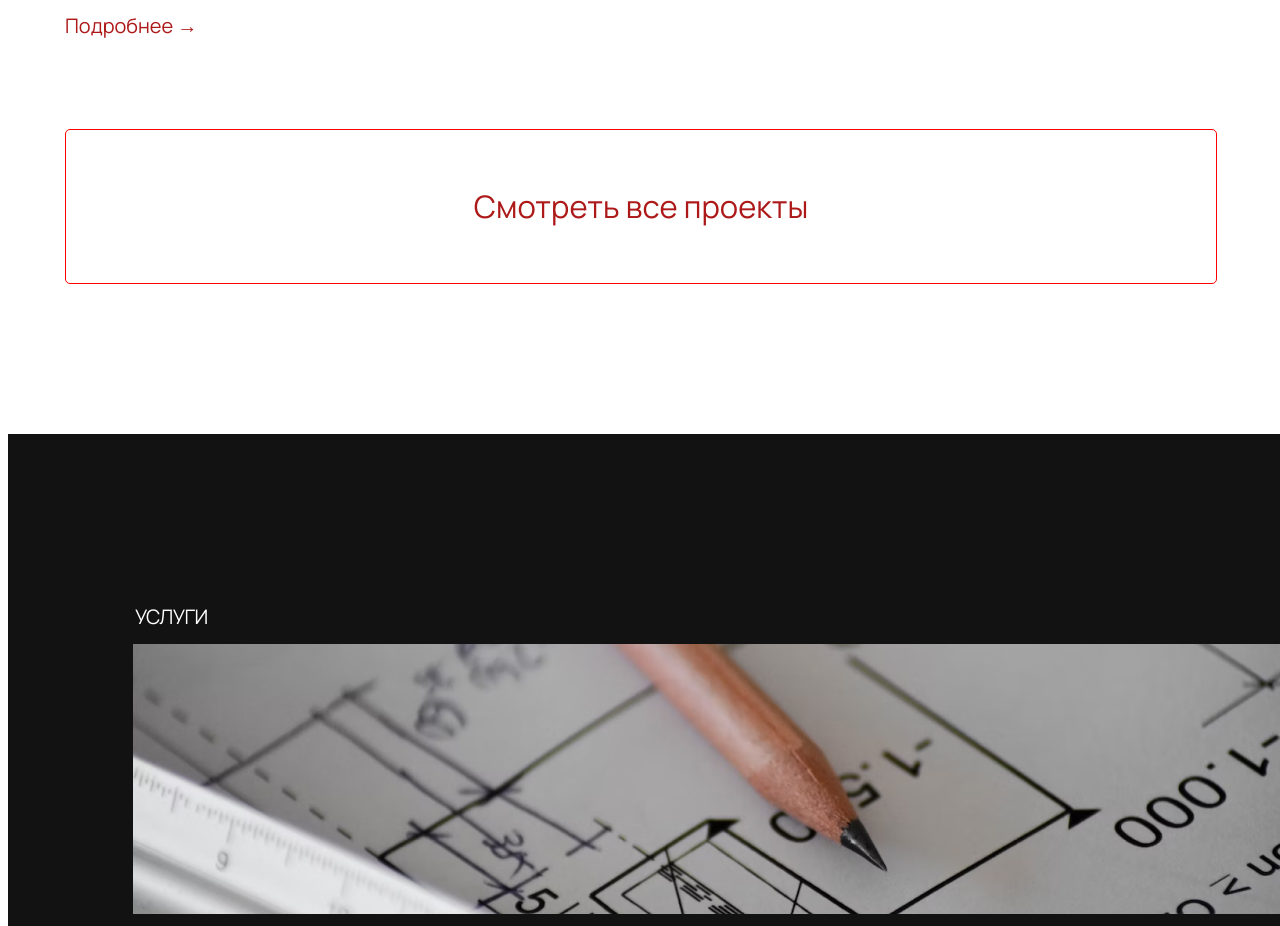
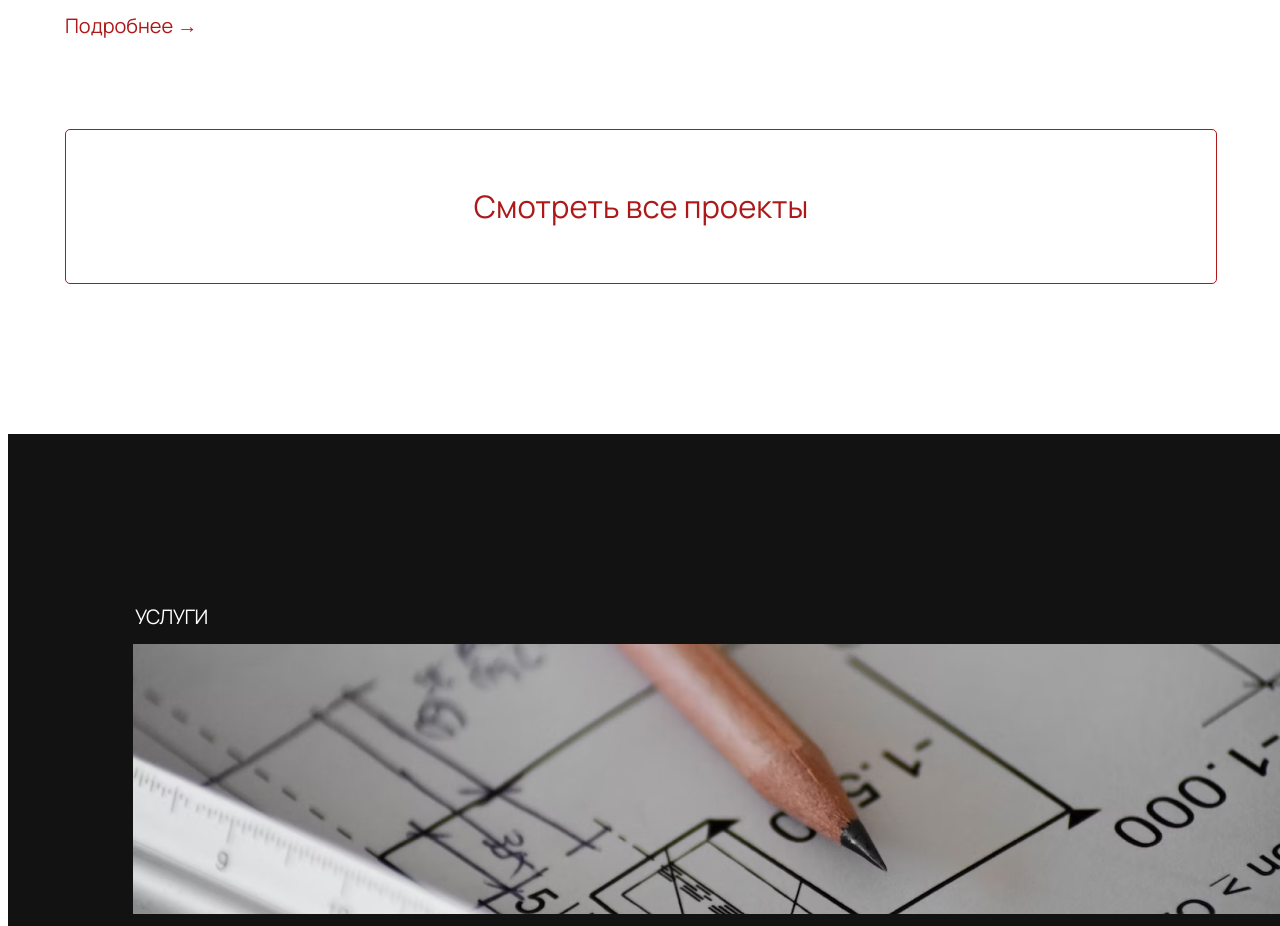
Before and after one commit to alexandrlopaev/metrika, a plain HTML site: page index.html in a window 1280 px wide. Shown: the part 3463-4389 px from the top of the page. Drawn offline with Linux system fonts and the light colour scheme.

Commit message:
Update styles.css

```diff
--- a/styles/styles.css
+++ b/styles/styles.css
@@ -114,7 +114,7 @@ h3 {
   width: 100%;
   height: 153px;
   margin-bottom: 150px;
-  border: 1px solid red;
+  border: 1px solid #ad1818;
   text-align: center;
   line-height: 153px;
   font-size: 31px;
@@ -124,7 +124,7 @@ h3 {
 }
 .allprojekts:hover {
   color: white;
-  background-color: #ad1818;
+  background-color:#ad1818;
 }
 .section_blac {
   background-color: #121212;
```
